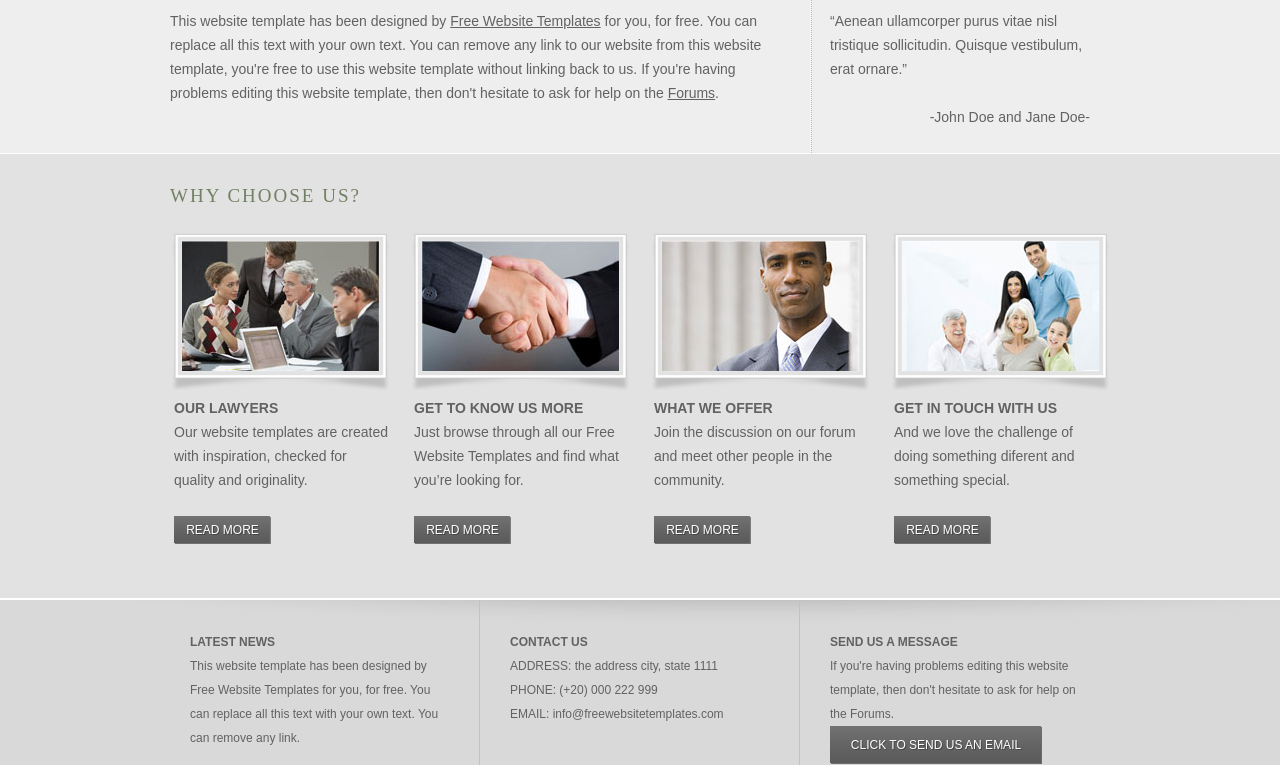
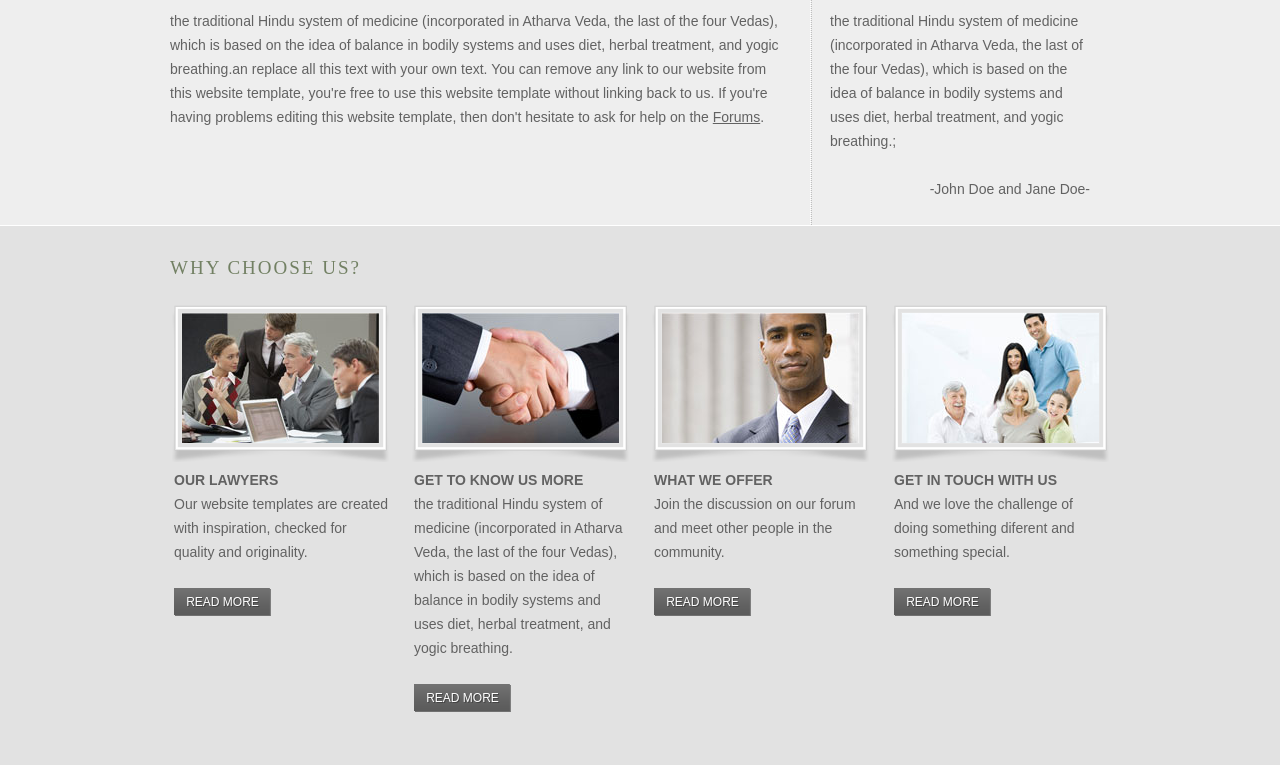
Before and after one commit to narutosasuke/hello-world, a plain HTML site: page index.html in a window 1280 px wide. Shown: the part 603-1368 px from the top of the page. Drawn offline with Linux system fonts and the light colour scheme.

Commit message:
Update index.html

```diff
--- a/index.html
+++ b/index.html
@@ -3,7 +3,7 @@
 <html>
 <head>
 	<meta charset="UTF-8">
-	<title>Law Firm</title>
+	<title>Pranada Ayurcare</title>
 	<link rel="stylesheet" href="css/style.css" type="text/css">
 </head>
 <body>
@@ -54,13 +54,13 @@
 				<div class="testimonial">
 					<h2>Testimonials</h2>
 					<p>
-						&ldquo;Aenean ullamcorper purus vitae nisl tristique sollicitudin. Quisque vestibulum, erat ornare.&rdquo;
+						the traditional Hindu system of medicine (incorporated in Atharva Veda, the last of the four Vedas), which is based on the idea of balance in bodily systems and uses diet, herbal treatment, and yogic breathing.;
 					</p>
 					<span>-John Doe and Jane Doe-</span>
 				</div>
 				<h1>The Manes Winchester Promise</h1>
 				<p>
-					This website template has been designed by <a href="http://www.freewebsitetemplates.com/">Free Website Templates</a> for you, for free. You can replace all this text with your own text. You can remove any link to our website from this website template, you're free to use this website template without linking back to us. If you're having problems editing this website template, then don't hesitate to ask for help on the <a href="http://www.freewebsitetemplates.com/forums/">Forums</a>.
+					the traditional Hindu system of medicine (incorporated in Atharva Veda, the last of the four Vedas), which is based on the idea of balance in bodily systems and uses diet, herbal treatment, and yogic breathing.an replace all this text with your own text. You can remove any link to our website from this website template, you're free to use this website template without linking back to us. If you're having problems editing this website template, then don't hesitate to ask for help on the <a href="http://www.freewebsitetemplates.com/forums/">Forums</a>.
 				</p>
 			</div>
 		</div>
@@ -85,7 +85,7 @@
 						</div>
 					</div>
 					<p>
-						<b>get to know us more</b> Just browse through all our Free Website Templates and ﬁnd what you’re looking for.
+						<b>get to know us more</b> the traditional Hindu system of medicine (incorporated in Atharva Veda, the last of the four Vedas), which is based on the idea of balance in bodily systems and uses diet, herbal treatment, and yogic breathing.
 					</p>
 					<a href="index.html" class="more">Read More</a>
 				</li>
@@ -137,7 +137,7 @@
 			<div class="section">
 				<h4>SEND US A MESSAGE</h4>
 				<p>
-					If you're having problems editing this website template, then don't hesitate to ask for help on the Forums.
+					the traditional Hindu system of medicine (incorporated in Atharva Veda, the last of the four Vedas), which is based on the idea of balance in bodily systems and uses diet, herbal treatment, and yogic breathing.
 				</p>
 				<a href="http://www.freewebsitetemplates.com/misc/contact/" class="subscribe">Click to send us an email</a>
 			</div>
```
